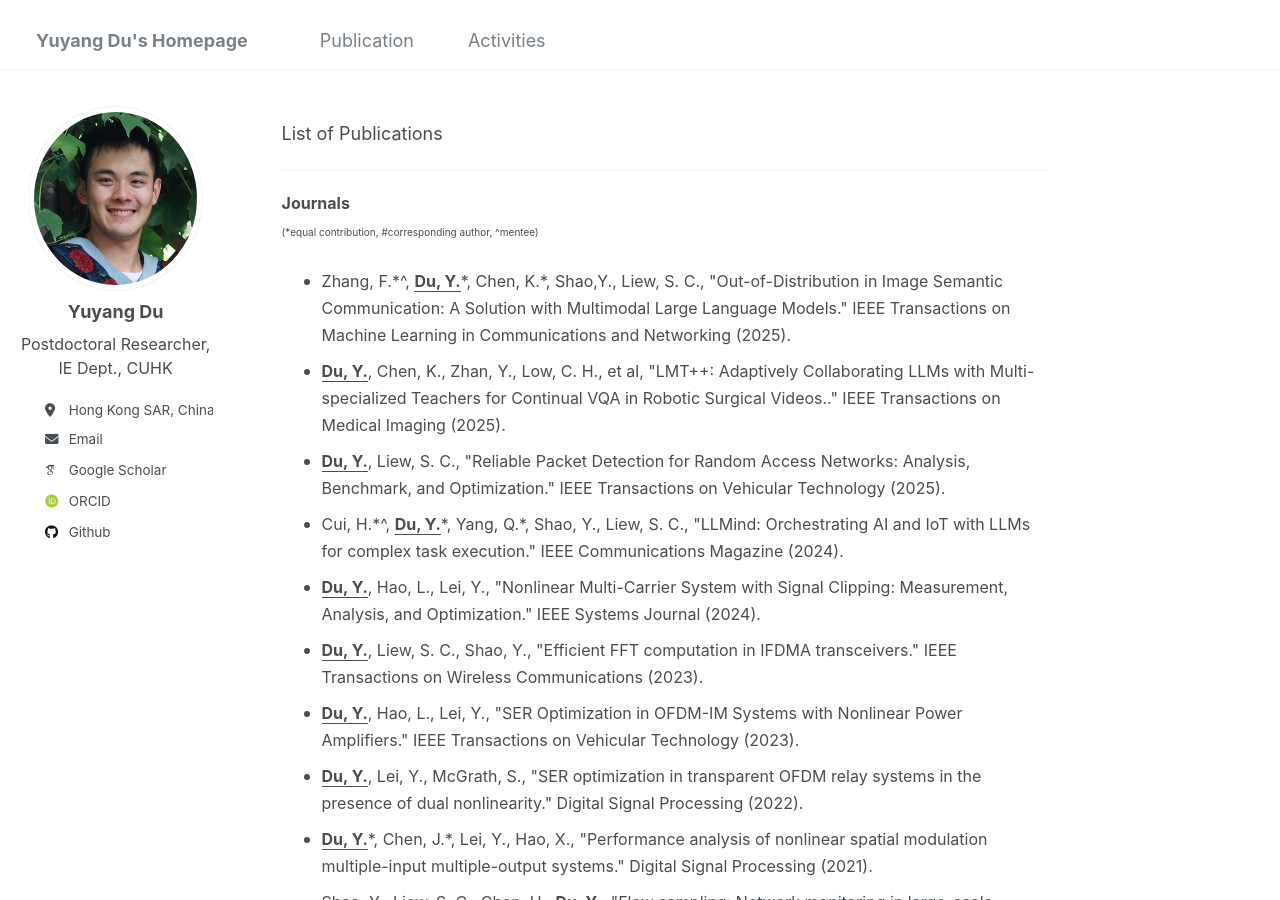
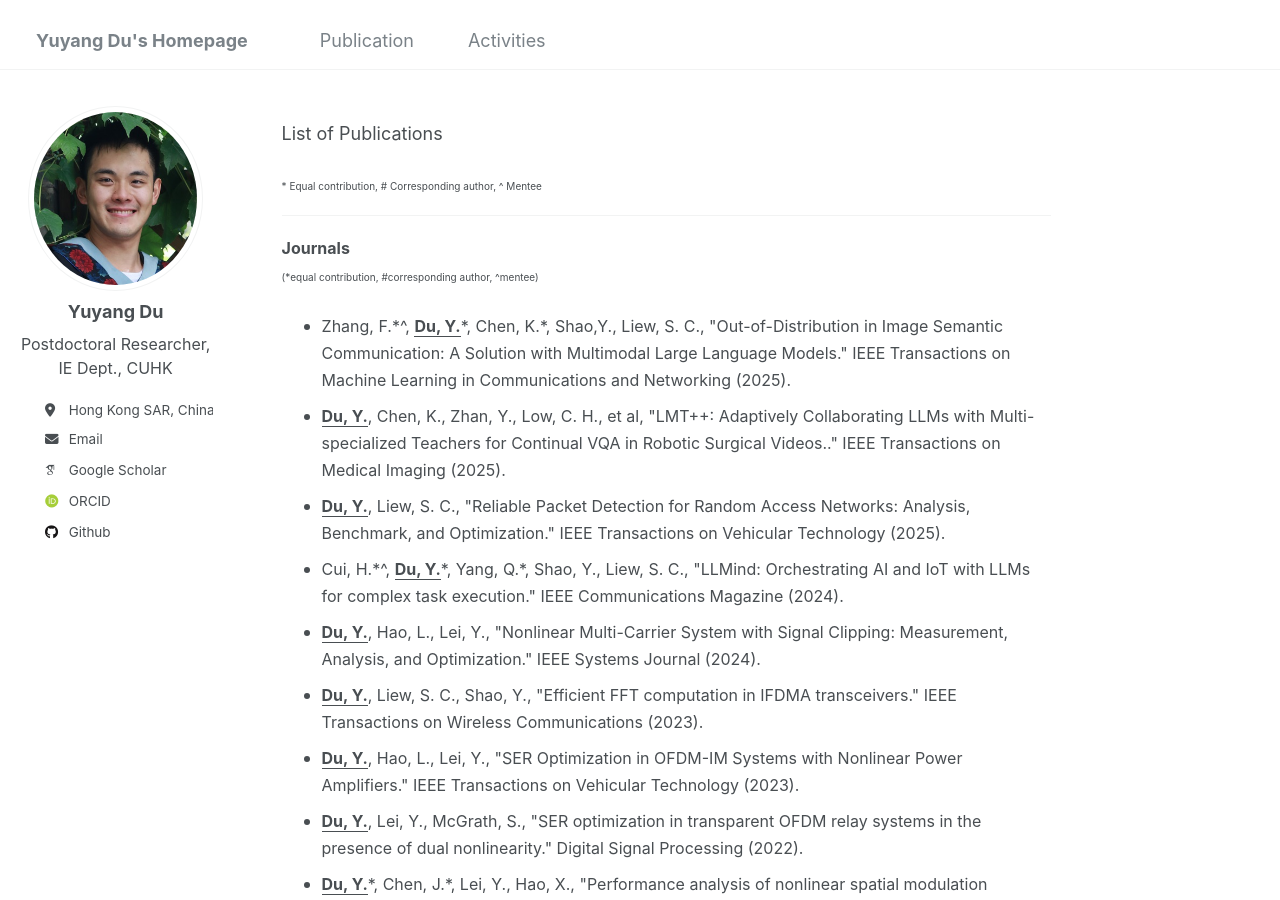
Before and after one commit to yuyangdu01/yuyangdu01.github.io, a Jekyll site: the page built from _pages/markdown.md, in a window 1280 px wide and 900 px high. Built offline with Jekyll 4.4.1, drawn with Linux system fonts in a browser that asks for light colours; some web fonts are replaced.

Commit message:
Update markdown.md

```diff
--- a/_pages/markdown.md
+++ b/_pages/markdown.md
@@ -8,7 +8,7 @@ redirect_from:
 ---
 
 List of Publications <font size=3></font>
-
+<font size=1>* Equal contribution, # Corresponding author, ^ Mentee</font>
 ------
 **<font size=3>Journals</font>** <br><font size=1>(*equal contribution, #corresponding author, ^mentee)</font>
 * <font size=3>Zhang, F.*^, <b><u>Du, Y.</u></b>*, Chen, K.*, Shao,Y., Liew, S. C., "Out-of-Distribution in Image Semantic Communication: A Solution with Multimodal Large Language Models." IEEE Transactions on Machine Learning in Communications and Networking (2025).</font>
```
